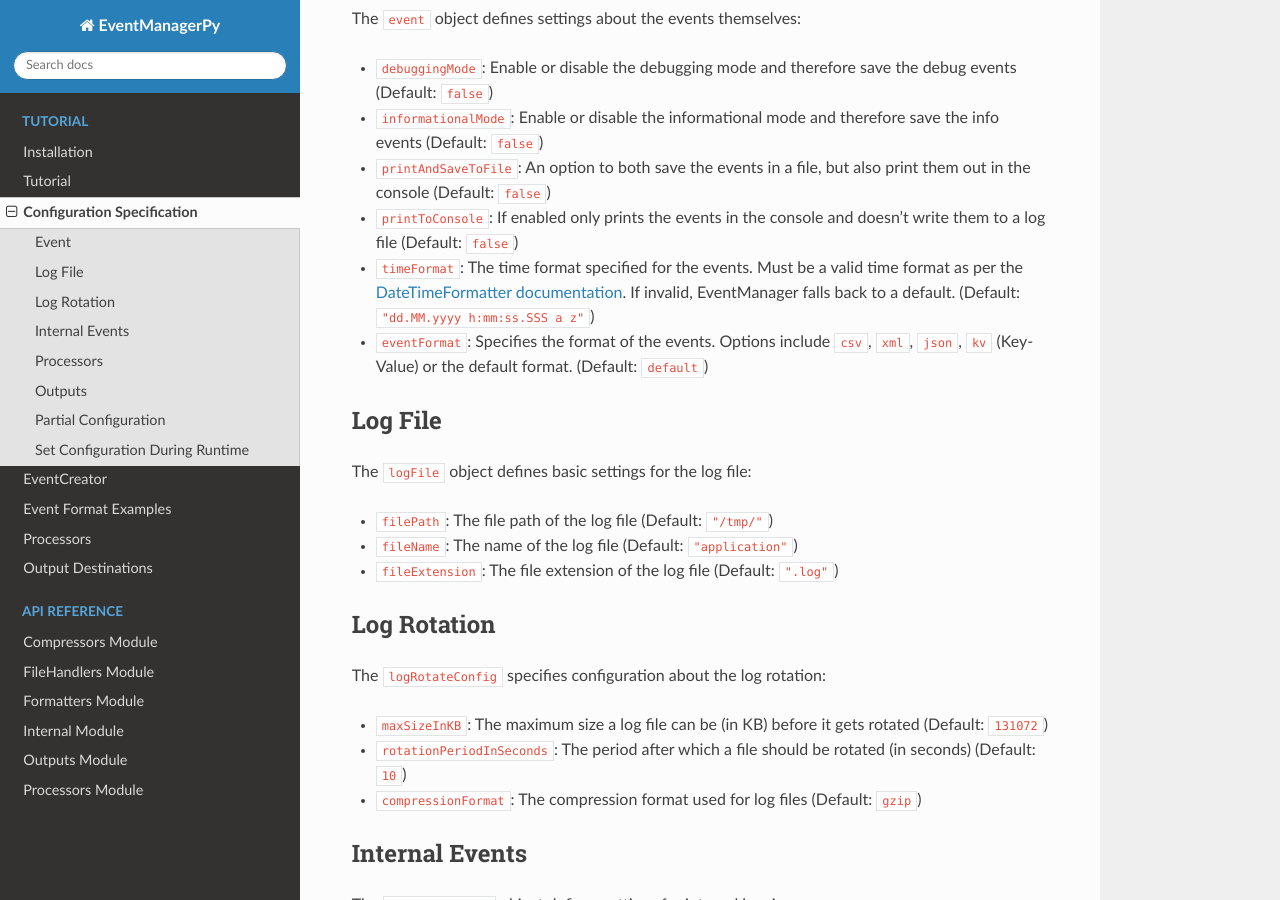
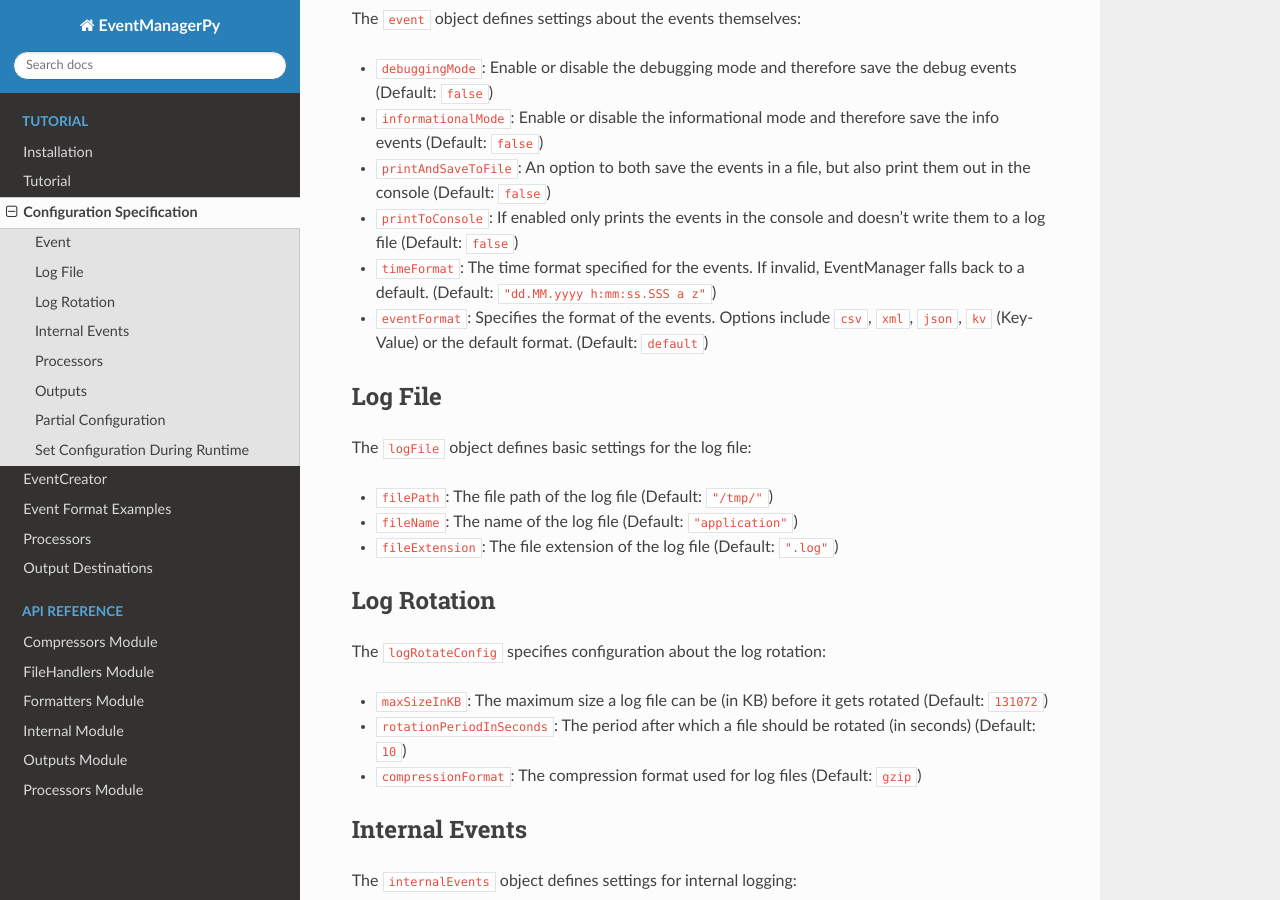
Before and after one commit to TheBloodyAmateur/EventManagerPython, a Sphinx documentation site: the page built from docs/source/tutorial/config_file.rst, in a window 1280 px wide and 900 px high, scrolled down 1012 px. Built offline with Sphinx 7.4.7 and the Read the Docs theme 3.1.0, drawn with Linux system fonts in a browser that asks for light colours.

Commit message:
Remove wrongfully set link in config_file.rst description of the timeformat setting

```diff
--- a/docs/source/tutorial/config_file.rst
+++ b/docs/source/tutorial/config_file.rst
@@ -57,7 +57,7 @@
 - ``informationalMode``: Enable or disable the informational mode and therefore save the info events (Default: ``false``)
 - ``printAndSaveToFile``: An option to both save the events in a file, but also print them out in the console (Default: ``false``)
 - ``printToConsole``: If enabled only prints the events in the console and doesn't write them to a log file (Default: ``false``)
-- ``timeFormat``: The time format specified for the events. Must be a valid time format as per the `DateTimeFormatter documentation <https://docs.oracle.com/javase/8/docs/api/java/time/format/DateTimeFormatter.html>`_. If invalid, EventManager falls back to a default. (Default: ``"dd.MM.yyyy h:mm:ss.SSS a z"``)
+- ``timeFormat``: The time format specified for the events. If invalid, EventManager falls back to a default. (Default: ``"dd.MM.yyyy h:mm:ss.SSS a z"``)
 - ``eventFormat``: Specifies the format of the events. Options include ``csv``, ``xml``, ``json``, ``kv`` (Key-Value) or the default format. (Default: ``default``)
 
 Log File
```
